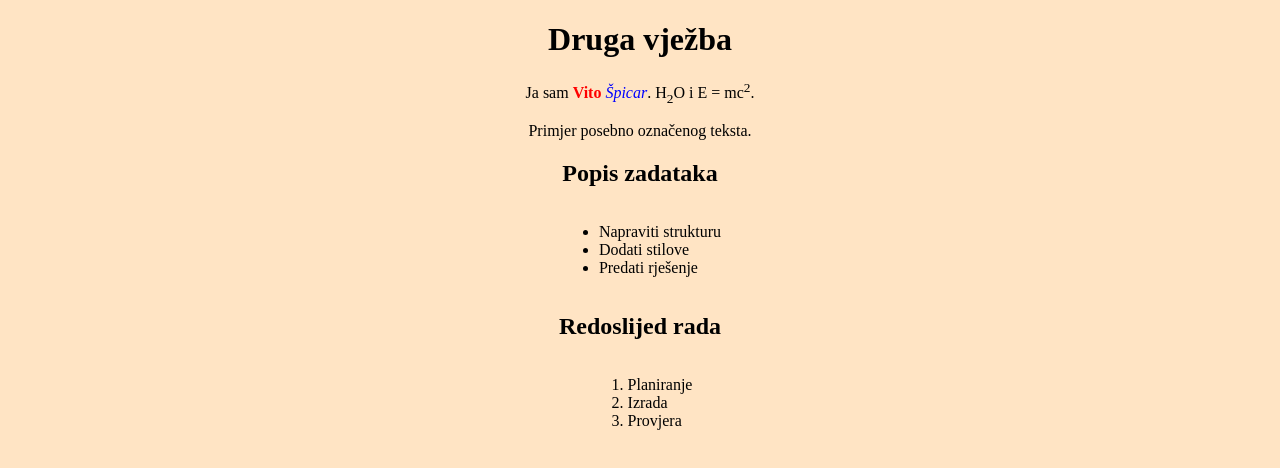
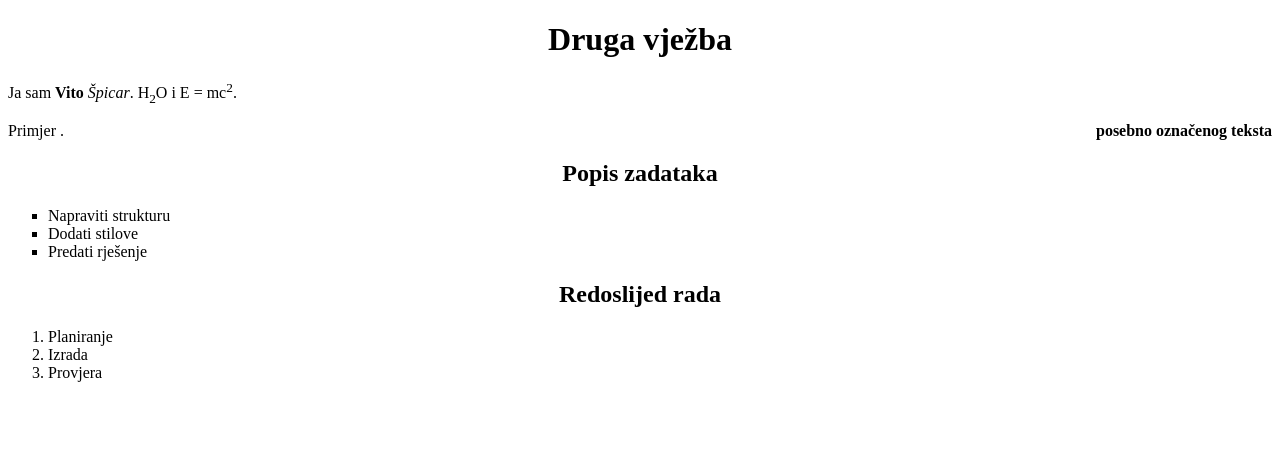
Before and after one commit to RoloCap/Vjezba2, a plain HTML site: page index.html in a window 1280 px wide. Drawn offline with Linux system fonts and the light colour scheme.

Commit message:
Refactor CSS styles for body and lists

```diff
--- a/style.css
+++ b/style.css
@@ -1,31 +1,22 @@
 body {
-    background-color: bisque;
+    text-align: left;
+}
+
+h1, h2 {
     text-align: center;
 }
 
-
-.naslov {
-    display: flex;
-    justify-content: center;
+ul {
+    list-style: square;
 }
 
 
-ul, ol {
-    display: inline-block;
+li {
     text-align: left;
 }
 
-ul{
-    list-style: disc;
-}
-
-
-em {
-    color: blue;
-    font-style: italic;
-}
-
-strong {
-    color: red;
+.posebno {
+    float: right;
+    display: inline;
     font-weight: bold;
 }
```
